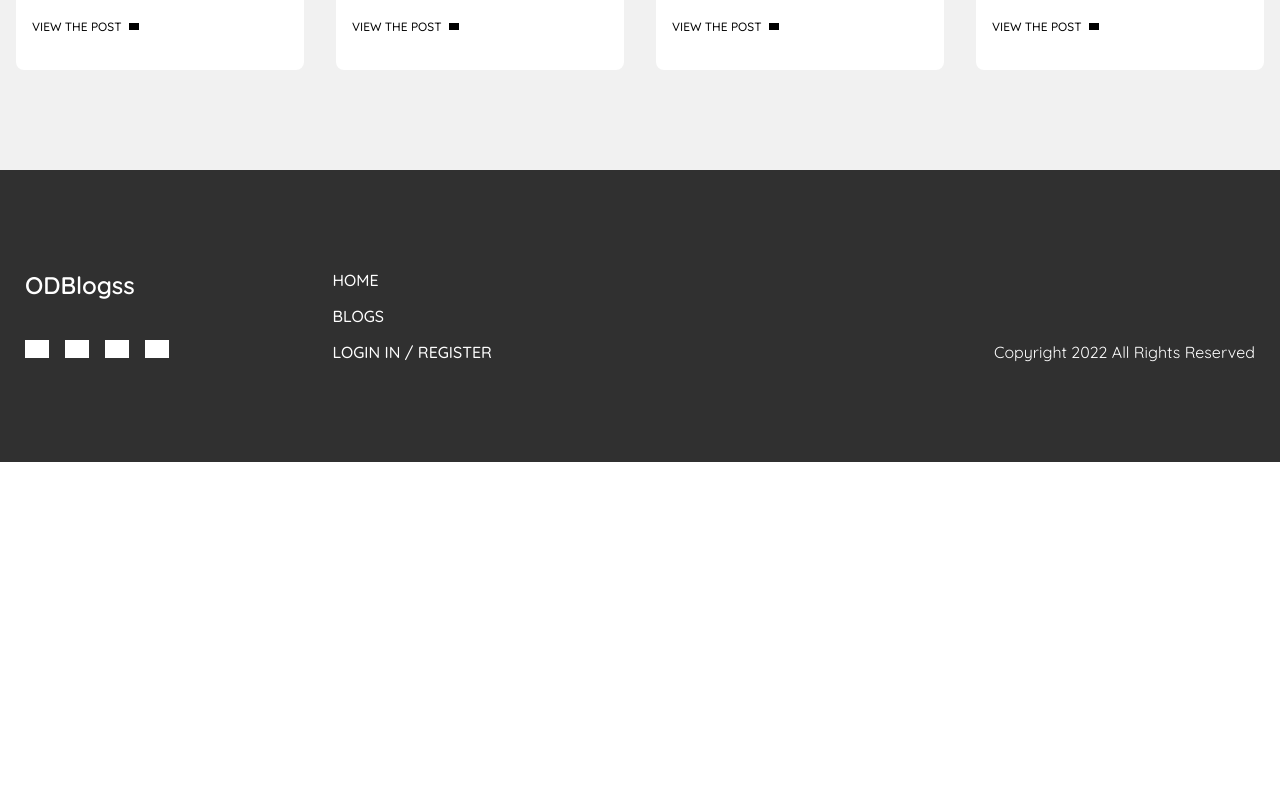
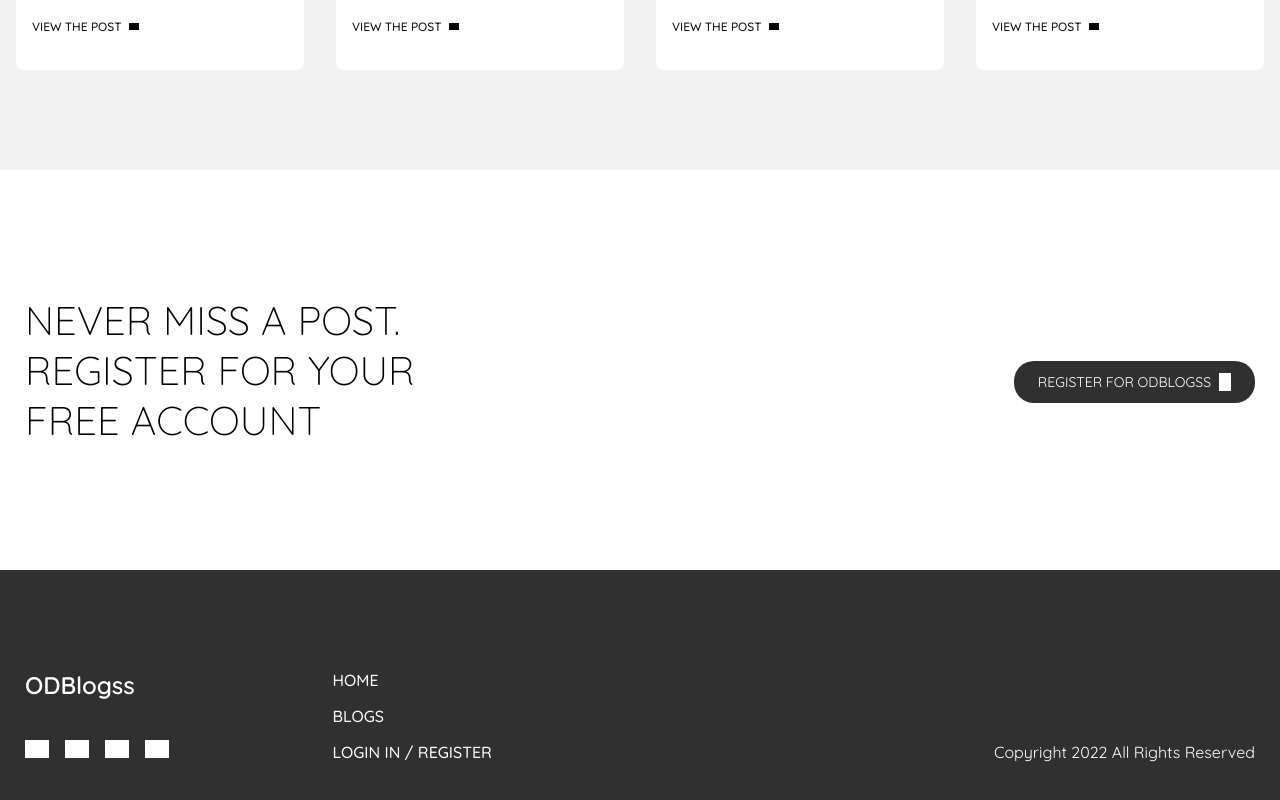
Before and after one commit to odb23/blogss-Vue, a Vue app: page / in a window 1280 px wide. Shown: the part 2547-3347 px from the top of the page. Before the commit the page ends 3009 px from the top, so only its background shows below. Built offline with nearby package versions, Linux system fonts and the light colour scheme; grey boxes are pictures that could not be loaded.

Commit message:
completed Homepage view

```diff
--- a/src/App.vue
+++ b/src/App.vue
@@ -72,6 +72,57 @@
   filter: brightness(0) invert(1);
 }
 
+button,
+.router-button {
+  transition: 500ms ease all;
+  cursor: pointer;
+  margin-top: 24px;
+  padding: 12px 24px;
+  background-color: #303030;
+  color: #fff;
+  border-radius: 20px;
+  border: none;
+  text-transform: uppercase;
+  &:focus {
+    outline: none;
+  }
+  &:hover {
+    background-color: rgba(48, 48, 48, 0.7);
+  }
+}
+
+
+.button-ghost {
+  color: #000;
+  padding: 0;
+  border-radius: 0;
+  margin-top: 50px;
+  font-size: 15px;
+  font-weight: 500;
+  background-color: transparent;
+  @media (min-width: 700px) {
+    margin-top: 0;
+    margin-left: auto;
+  }
+  i {
+    margin-left: 8px;
+  }
+}
+.button-light {
+  background-color: transparent;
+  border: 2px solid #fff;
+  color: #fff;
+}
+.button-inactive {
+  pointer-events: none !important;
+  cursor: none !important;
+  background-color: rgba(128, 128, 128, 0.5) !important;
+}
+.error {
+  text-align: center;
+  font-size: 12px;
+  color: red;
+}
 
 .blog-card-wrap {
   position: relative;
@@ -99,4 +150,5 @@
   }
 
 }
+
 </style>
--- a/src/components/BlogCard.vue
+++ b/src/components/BlogCard.vue
@@ -27,7 +27,6 @@
 import {RouterLink} from 'vue-router'
 
 const props = defineProps(['post'])
-console.log(props)
 const imageURL = new URL(`../assets/blogCards/${props.post.blogCoverPhoto}.jpg`, import.meta.url).href
 
 </script>
--- a/src/views/HomeView.vue
+++ b/src/views/HomeView.vue
@@ -2,6 +2,7 @@
 import { reactive } from 'vue';
 import BlogPost from "../components/BlogPost.vue"
 import BlogCard from '../components/BlogCard.vue';
+import Arrow from "../assets/Icons/arrow-right-light.svg"
 
 
 let welcomeScreen = reactive({
@@ -28,8 +29,8 @@
 let sampleBlogCards = reactive([
   {
     blogTitle: "Blog Card #1",
-     blogCoverPhoto: "stock-1",
-     blogDate: "May 1, 2023",
+    blogCoverPhoto: "stock-1",
+    blogDate: "May 1, 2023",
   },
   {
     blogTitle: "Blog Card #2", blogCoverPhoto: "stock-2", blogDate: "May 1, 2023",
@@ -57,6 +58,18 @@
         </div>
       </div>
     </div>
+
+    <div class="updates">
+      <div class="container">
+        <h2>
+          Never miss a post. Register for your free account
+        </h2>
+        <RouterLink class="router-button" to="#">
+          Register for ODBlogss
+          <img alt="arrow" :src="Arrow" class="arrow arrow-light">
+        </RouterLink>
+      </div>
+    </div>
   </main>
 </template>
 
@@ -68,4 +81,42 @@
     margin-bottom: 32px;
   }
 }
+
+.updates {
+  .container {
+    padding: 100px 25px;
+    display: flex;
+    flex-direction: column;
+    align-items: center;
+
+    @media (min-width: 800px) {
+      padding: 125px 25px;
+      flex-direction: row;
+    }
+
+    .router-button {
+      display: flex;
+      font-size: 14px;
+      text-decoration: none;
+
+      @media (min-width: 800px) {
+        margin-left: auto;
+      }
+    }
+
+    h2 {
+      font-weight: 300;
+      font-size: 32px;
+      max-width: 435px;
+      width: 100%;
+      text-align: center;
+      text-transform: uppercase;
+
+      @media (min-width: 800px) {
+        text-align: initial;
+        font-size: 40px;
+      }
+    }
+  }
+}
 </style>
```
